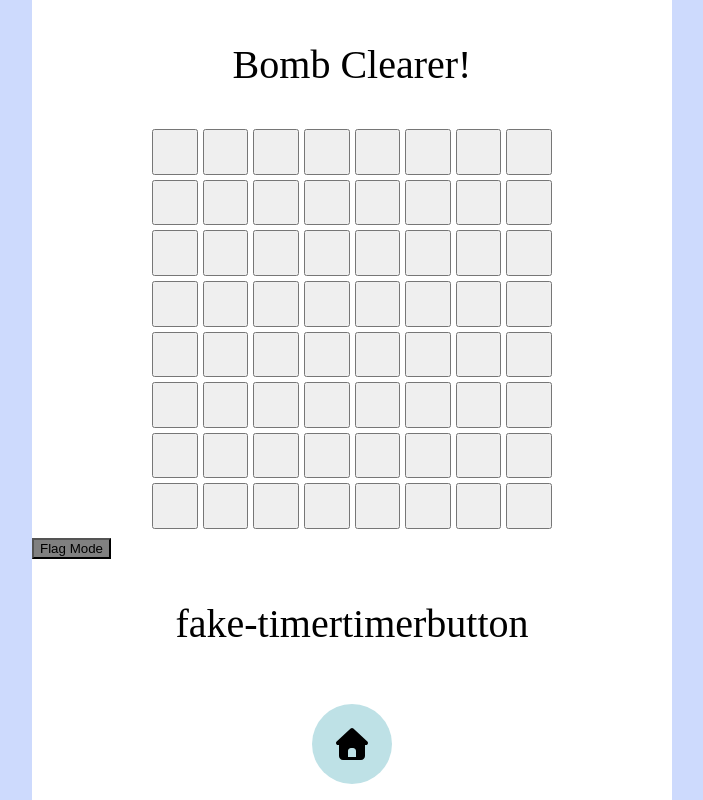
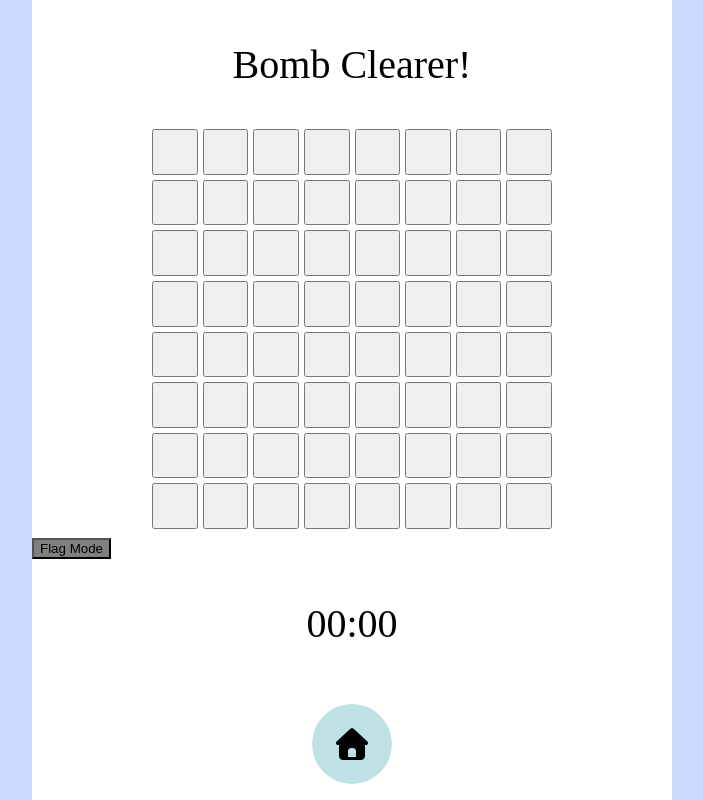
Before and after one commit to Outlandish00/click-and-play-frontend, a React (Vite) app: page /bomb-clearer in a window 1280 px wide. Shown: the whole page, without its empty margins (288-991 px from the left). Built offline with nearby package versions, Linux system fonts and the light colour scheme.

Commit message:
Created timer and formatting for timer

```diff
--- a/src/bomb-clearer/BombClearer.jsx
+++ b/src/bomb-clearer/BombClearer.jsx
@@ -1,4 +1,4 @@
-import { useEffect, useState } from "react";
+import { useEffect, useRef, useState } from "react";
 import "./BombClearer.css";
 import { bombGeneration, checkGameOver } from "../scripts/bombClearer-scripts";
 import { useNavigate } from "react-router-dom";
@@ -8,8 +8,12 @@ export const BombClearer = () => {
   const [board, setBoard] = useState(null);
   const [revealedArray, setRevealedArray] = useState(Array(64).fill(false));
   const [flagMode, setFlagMode] = useState(false);
+  const [gameStarted, setGameStarted] = useState(false);
   const [gameStatus, setGameStatus] = useState("playing");
   const [gameOver, setGameOver] = useState(false);
+  const [secondsElapsed, setSecondsElapsed] = useState(0);
+  const intervalRef = useRef(null);
+  const timeStampRef = useRef(null);
   //useEffect to generate board and do refresh cleaning
   useEffect(() => {
     const newBoard = bombGeneration(Array(64).fill(0));
@@ -19,6 +23,26 @@ export const BombClearer = () => {
     setRevealedArray(Array(64).fill(false));
     setFlagMode(false);
   }, []);
+  // function to run timer:
+  const timer = () => {
+    setSecondsElapsed((Date.now() - timeStampRef.current) / 1000);
+  };
+  // function to format timer:
+  const formatTimer = (secondsElapsed) => {
+    let totalSeconds = Math.floor(secondsElapsed);
+    let minutes = Math.floor(totalSeconds / 60);
+    let seconds = totalSeconds % 60;
+    let secondString = String(seconds).padStart(2, "0");
+    let minuteString = String(minutes).padStart(2, "0");
+    return `${minuteString}:${secondString}`;
+  };
+  useEffect(() => {
+    if (gameStarted === true && gameOver != true) {
+      intervalRef.current = setInterval(timer, 100);
+      timeStampRef.current = Date.now();
+    }
+    return () => clearInterval(intervalRef.current);
+  }, [gameStarted, gameOver]);
 
   //useEffect to toggle game over based on game status from function from scripts
   useEffect(() => {
@@ -35,6 +59,10 @@ export const BombClearer = () => {
     setFlagMode(false);
     setGameStatus("playing");
     setRevealedArray(Array(64).fill(false));
+    setGameStarted(false);
+    setSecondsElapsed(0);
+    clearInterval(intervalRef.current);
+    timeStampRef.current = null;
   };
 
   const getTileValue = (value) => {
@@ -93,6 +121,9 @@ export const BombClearer = () => {
                     setRevealedArray(newRevealedArray);
                     setGameStatus(checkGameOver(board, revealedArray, index));
                   }
+                  if (gameStarted != true) {
+                    setGameStarted(true);
+                  }
                   console.log(index, revealedArray[index]);
                 }}
               >
@@ -111,9 +142,7 @@ export const BombClearer = () => {
             Flag Mode
           </button>
         </div>
-        <div className="bomb-clearer-timer">
-          fake-timer <div className="timer-button"> timerbutton</div>
-        </div>
+        <div className="bomb-clearer-timer">{formatTimer(secondsElapsed)}</div>
       </div>
     </>
   );
```
